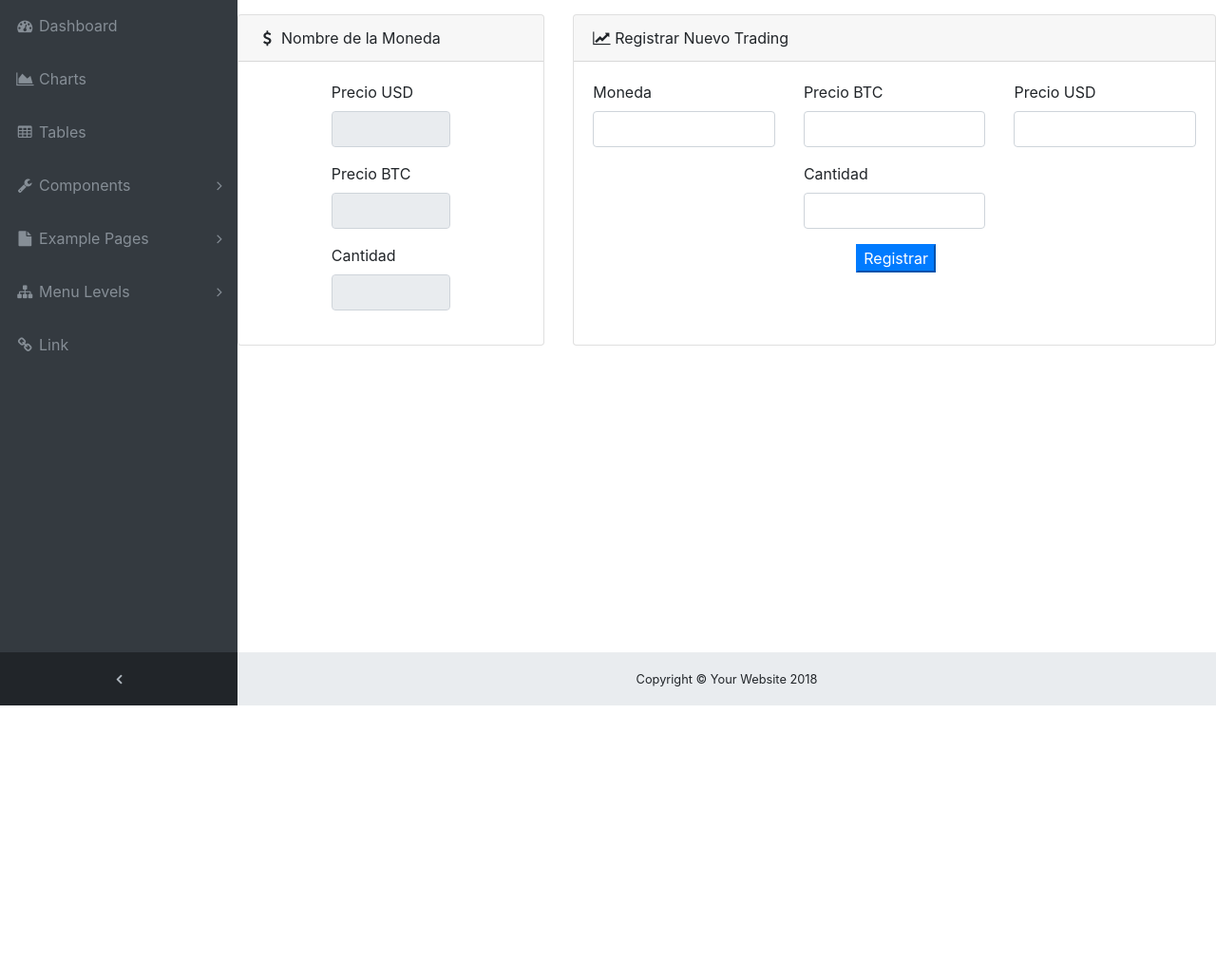
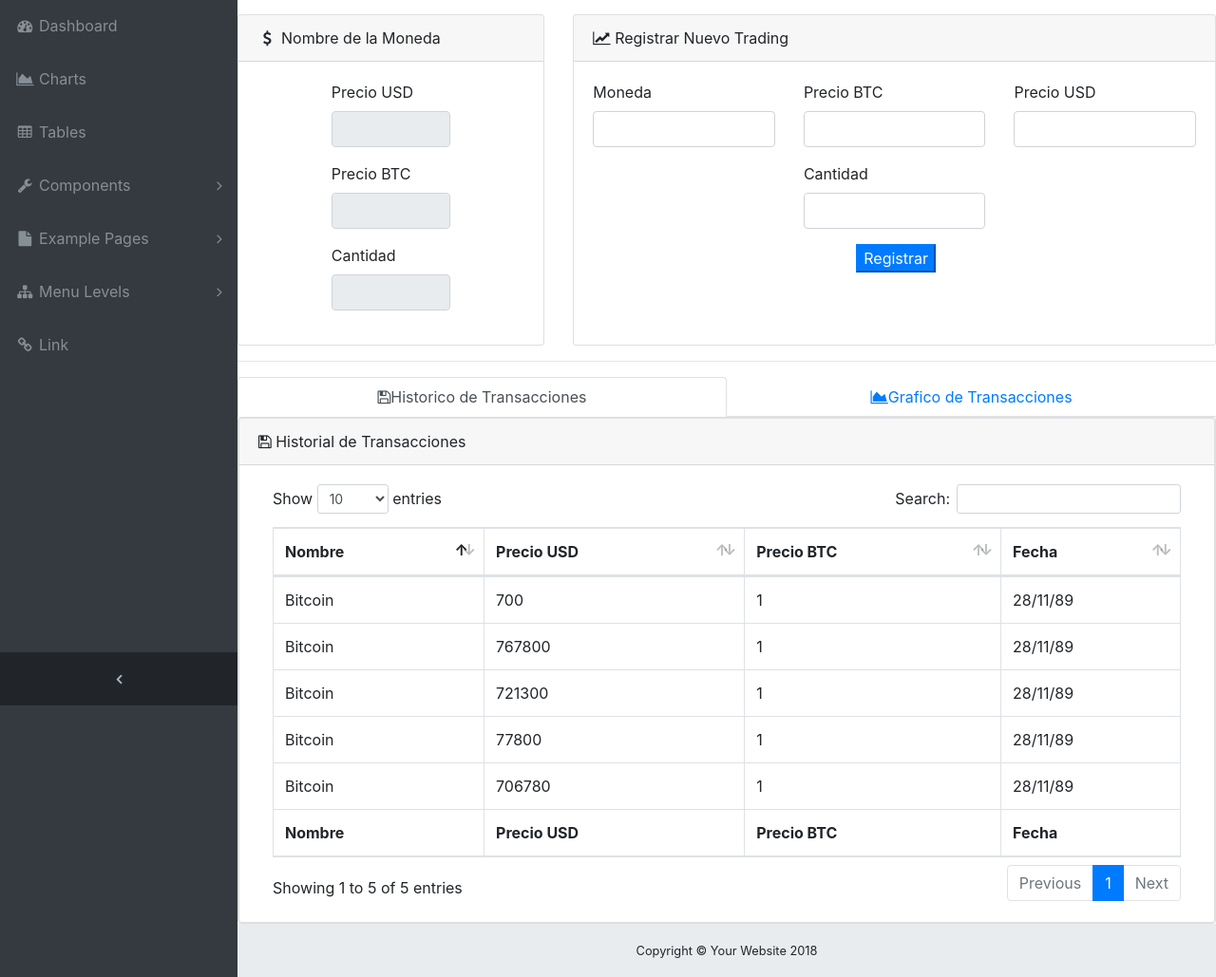
Before and after one commit to Victorjcb28/CryptoFolio, a Django app: template templates/moneda/moneda_info.html in a window 1280 px wide. Shown: the part 57-1086 px from the top of the page at 95% size. Before the commit the page ends 800 px from the top, so only its background shows below. Run offline with Django 3.2, Linux system fonts and the light colour scheme; the template is opened without the code that fills it, so the values that code supplies are empty; some libraries are stand-ins or nearby versions.

Commit message:
Add files via upload

```diff
--- a/templates/moneda/moneda_info.html
+++ b/templates/moneda/moneda_info.html
@@ -1,6 +1,7 @@
 {% extends 'base/base.html' %}
 {% load staticfiles %}
 {% block content %}
+
 
 <form method="POST" id="guardarpos">
 
@@ -113,12 +114,118 @@
             <!--<div class="card-footer small text-muted">Informacion</div>-->
           </div>
 
-		</div>	<!-- fin de row 1-->
+	</div>	<!-- fin de row 1-->
+
+		<hr>
+<div class="row align-items-center">
+	<div class="col-md-12">
+		<!-- Nav tabs -->
+		<ul class="nav nav-tabs nav-justified">
+		    <li class="nav-item">
+		        <a class="nav-link active" data-toggle="tab" href="#panel1" role="tab"> <i class="fa fa-floppy-o"></i>Historico de Transacciones</a>
+		    </li>
+		    <li class="nav-item">
+		        <a class="nav-link" data-toggle="tab" href="#panel2" role="tab"> <i class="fa fa-area-chart"></i>Grafico de Transacciones</a>
+		    </li>
+
+		</ul>
+<!-- Tab panels -->
+		<div class="tab-content card">
+		    <!--Panel 1-->
+		    <div class="tab-pane fade in show active" id="panel1" role="tabpanel">
+		       <!-- Example Pie Chart Card-->
+		          <div class="card mb-6" style="height: 100%;">
+			            <div class="card-header">
+				              <i class="fa fa-floppy-o"></i> Historial de Transacciones</div>
+				            <div class="card-body">
+				              	<div class="table-responsive">
+				            <table class="table table-bordered" id="dataTable" width="100%" cellspacing="0">
+				              <thead>
+				                <tr>
+				                  <th>Nombre</th>
+				                  <th>Precio USD</th>
+				                  <th>Precio BTC</th>
+				                  <th>Fecha</th>
+
+				                </tr>
+				              </thead>
+				              <tfoot>
+				                <tr>
+				                  <th>Nombre</th>
+				                  <th>Precio USD</th>
+				                  <th>Precio BTC</th>
+				                  <th>Fecha</th>
+
+				                </tr>
+				              </tfoot>
+				              <tbody>
+
+				                <tr>
+				                  <td>Bitcoin</td>
+				                  <td>700</td>
+				                  <td>1</td>
+				                  <td>28/11/89</td>
+
+				                </tr>
+				                <tr>
+				                  <td>Bitcoin</td>
+				                  <td>767800</td>
+				                  <td>1</td>
+				                  <td>28/11/89</td>
+
+				                </tr>
+				                <tr>
+				                  <td>Bitcoin</td>
+				                  <td>721300</td>
+				                  <td>1</td>
+				                  <td>28/11/89</td>
+
+				                </tr>
+				                <tr>
+				                  <td>Bitcoin</td>
+				                  <td>77800</td>
+				                  <td>1</td>
+				                  <td>28/11/89</td>
+
+				                </tr>
+				                <tr>
+				                  <td>Bitcoin</td>
+				                  <td>706780</td>
+				                  <td>1</td>
+				                  <td>28/11/89</td>
+
+				                </tr>
 
 
+				              </tbody>
+				            </table>
+				          </div>
+			        	</div>
+		          </div>
+		            <!--<div class="card-footer small text-muted">Informacion</div>-->
+		    </div>
+		    <!--/.Panel 1-->
+		    <!--Panel 2-->
+		    <div class="tab-pane fade" id="panel2" role="tabpanel">
+		        <div class="card mb-3" style="height: 100%;">
+		        <div class="card-header">
+		          <i class="fa fa-area-chart"></i> Grafico de Transacciones</div>
+		        <div class="card-body">
+		          <canvas id="myAreaChart" width="100%" height="30" ></canvas>
+		        </div>
+		        <div class="card-footer small text-muted">Updated yesterday at 11:59 PM</div>
+		      </div>
+		    </div>
+		    <!--/.Panel 2-->
 
+		</div>
+	</div>
+</div>
+<!--
+    <div class="canvas-container" style="width: 50%;">
 
-
+        <canvas     id="chart" width="100%" height="100"></canvas>
+    </div> -->
 
 
 
```
